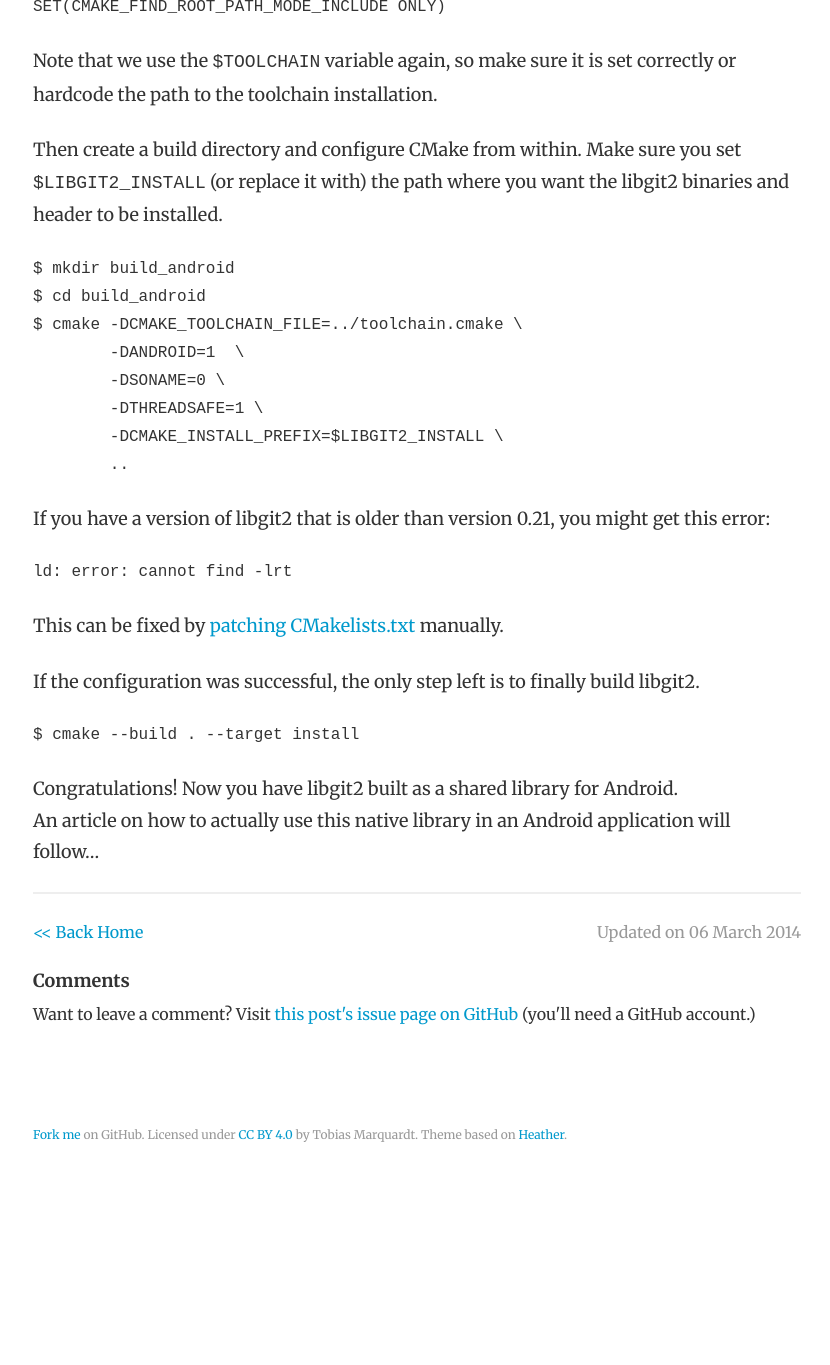
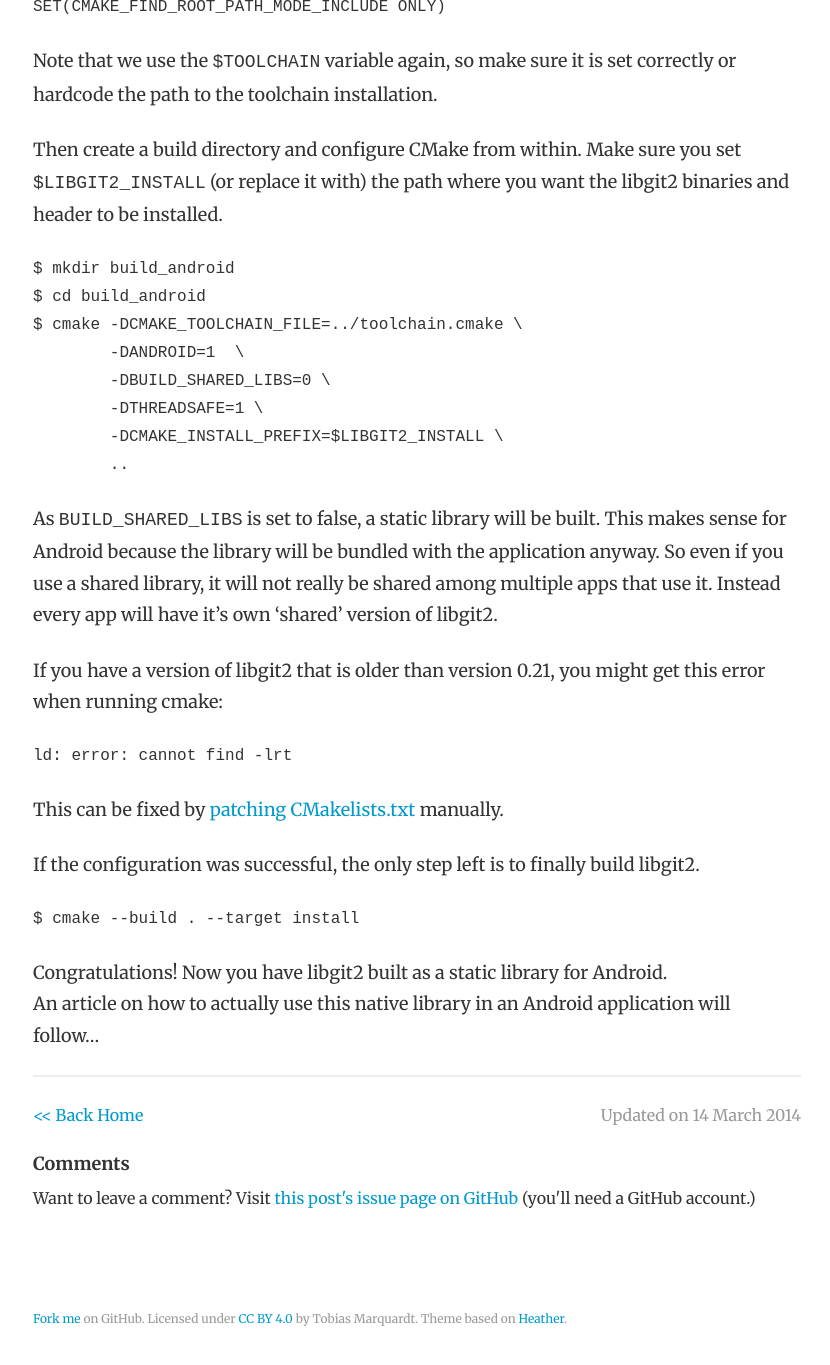
Before and after one commit to worblehat/worblehat.github.io, a Jekyll site: the page built from _posts/2014-03-05-Compiling_libgit2_for_Android.md, in a window 1280 px wide and 1400 px high, scrolled down 2397 px. Shown: the top 1365 px of the window, without its empty margins (223-1053 px from the left). Built offline with Jekyll 4.4.1, drawn with Linux system fonts in a browser that asks for light colours; Markdown is read by kramdown in place of the engine named in the settings; before the commit the page ends 3630 px from its top, so only the background shows below that.

Commit message:
Compiling libgit2 for Android: build static library instad of shared.

````diff
--- a/_posts/2014-03-05-Compiling_libgit2_for_Android.md
+++ b/_posts/2014-03-05-Compiling_libgit2_for_Android.md
@@ -2,7 +2,7 @@
 layout: post
 title: "Compiling libgit2 for Android"
 categories: [libgit2]
-date: 2014-03-06
+date: 2014-03-14
 commentIssueId: 2
 published: true
 ---
@@ -103,13 +103,18 @@ $ mkdir build_android
 $ cd build_android
 $ cmake -DCMAKE_TOOLCHAIN_FILE=../toolchain.cmake \
         -DANDROID=1  \
-        -DSONAME=0 \
+        -DBUILD_SHARED_LIBS=0 \
         -DTHREADSAFE=1 \
         -DCMAKE_INSTALL_PREFIX=$LIBGIT2_INSTALL \
         ..
 ```
 
-If you have a version of libgit2 that is older than version 0.21, you might get this error:
+As `BUILD_SHARED_LIBS` is set to false, a static library will be built. This makes sense for Android
+because the library will be bundled with the application anyway. So even if you use a shared library,
+it will not really be shared among multiple apps that use it. Instead every app will have it's own 'shared'
+version of libgit2.
+
+If you have a version of libgit2 that is older than version 0.21, you might get this error when running cmake:
 
 ```
 ld: error: cannot find -lrt
@@ -125,5 +130,5 @@ If the configuration was successful, the only step left is to finally build libg
 $ cmake --build . --target install
 ```
 
-Congratulations! Now you have libgit2 built as a shared library for Android.
+Congratulations! Now you have libgit2 built as a static library for Android.
 An article on how to actually use this native library in an Android application will follow...
````
